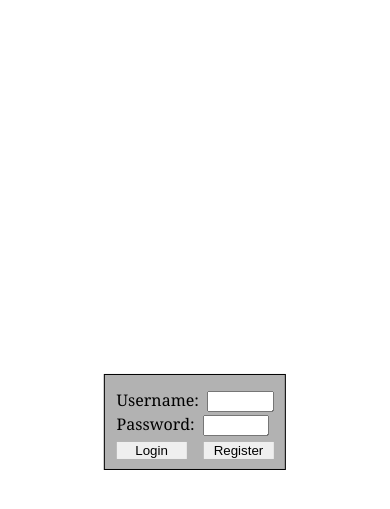
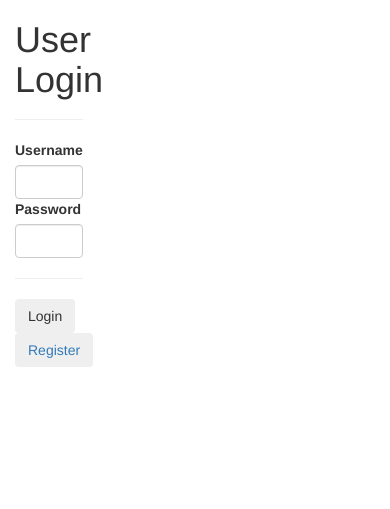
Before and after one commit to brianndjojo/instant_messaging_app, a PHP site: page /register/login.php in a window 390 px wide. Shown: the top 509 px of the page. Run offline with PHP 8.4, Linux system fonts and the light colour scheme; some libraries are stand-ins or nearby versions.

Commit message:
[30/11/19] Fixed Login Error & Used Bootstrap.
- Changed design & used Bootstrap for responsiveness.
- Fixed a Login Error.
- Fixed Registration button.

```diff
--- a/login/login.php
+++ b/login/login.php
@@ -3,30 +3,39 @@
 <head>
     <meta charset="utf-8" />
     <meta http-equiv="X-UA-Compatible" content="IE=edge">
-    <title>Page Title</title>
+    <title>User Logins</title>
     <meta name="viewport" content="width=device-width, initial-scale=1">
-    <link rel="stylesheet" type="text/css" media="screen" href="reset.css" />
-    <link rel="stylesheet" type="text/css" media="screen" href="style.css" />
+    <link rel="stylesheet" type="text/css" media="screen" href="css/main/reset.css" />
+    <link rel="stylesheet" type="text/css" media="screen" href="css/bootstrap.min.css" />
+    <link rel="stylesheet" type="text/css" media="screen" href="css/main/style.css" />
+
     <script src="process.php"></script>
 </head>
 <body>
     <div id="login">
         <form action = "process.php" id = "loginForm" method = "POST">
-            <p>
-                <label>Username:</label>
-                <input type = "text" id = "userText" name = "username" />
-            </p>
 
-            <p>
-                <label>Password:</label>
-                <input type = "password" id = "passwordText" name = "password" />
-            </p>
+            <div class = "container">
+                <div class = "row">
+                    <div class = "col-xs-3">
+                        <h1>User Login</h1>
 
-            <input type = "submit" id = "submitButton" value = "Login" />
+                        <hr class = "mb-3">
 
-            <input type = "submit" id = "registerButton" value = "Register" />
+                        <label><b>Username</b></label>
+                        <input class = "form-control" id = "userText" type = "text" name = "username" required>
 
+                        <label><b>Password</b></label>
+                        <input class = "form-control" id = "passwordText" type = "password" name = "password" required>
 
+                        <hr class = "mb-3">
+
+                        <input type = "submit" class="btn btn-outline-dark" id = "submitButton" value = "Login" />
+
+                        <a href = "http://localhost/register/registration.php"><input type = "submit" class="btn btn-outline-dark" id = "registerButton" value = "Register"  /></a>
+                    </div>
+                </div>
+            </div>
         </form>
     </div>
 </body>
--- a/login/process.php
+++ b/login/process.php
@@ -24,18 +24,63 @@
     $info_result = mysql_query(" SELECT * FROM `users` WHERE username = '$userName' " )
                         or die("Failed to query the database. ".mysql_error());
     $row = mysql_fetch_array($info_result);
+    if($row['username'] == $userName)
+    {
+        $fetchedKey = Key::loadFromAsciiSafeString($row['userKey']);
+        $storedPass = Crypto::decrypt($row['password'], $fetchedKey, $raw_binary = false);
 
-    $fetchedKey = Key::loadFromAsciiSafeString($row['userKey']);
-    $storedPass = Crypto::decrypt($row['password'], $fetchedKey, $raw_binary = false);
+        if($passWord == $storedPass && $row['username'] != "" && $row['password'] != "")
+        {
 
-    if($row['username'] == $userName && $passWord == $storedPass && $row['username'] != "" && $row['password'] != "")
-    {
-        echo "Welcome ".$row['username'];
+        echo "Login Success!";
+
+        }
     }
-    else
-    {
-        header("Location:loginFailed.php");
-        exit();
 
-    }
+    //Generates Error msg by default as login was not successful.
+    echo '<div class="errorMsg"> Invalid Username or Password! </div>';
+
 ?>
+
+<!DOCTYPE html>
+<html>
+<head>
+    <meta charset="utf-8" />
+    <meta http-equiv="X-UA-Compatible" content="IE=edge">
+    <title>User Logins</title>
+    <meta name="viewport" content="width=device-width, initial-scale=1">
+    <link rel="stylesheet" type="text/css" media="screen" href="css/main/reset.css" />
+    <link rel="stylesheet" type="text/css" media="screen" href="css/bootstrap.min.css" />
+    <link rel="stylesheet" type="text/css" media="screen" href="css/main/style.css" />
+
+    <script src="process.php"></script>
+</head>
+<body>
+    <div id="login">
+        <form action = "process.php" id = "loginForm" method = "POST">
+
+            <div class = "container">
+                <div class = "row">
+                    <div class = "col-xs-3">
+                        <h1>User Login</h1>
+
+                        <hr class = "mb-3">
+
+                        <label><b>Username</b></label>
+                        <input class = "form-control" id = "userText" type = "text" name = "username" required>
+
+                        <label><b>Password</b></label>
+                        <input class = "form-control" id = "passwordText" type = "password" name = "password" required>
+
+                        <hr class = "mb-3">
+
+                        <input type = "submit" class="btn btn-outline-dark" id = "submitButton" value = "Login" />
+
+                        <a href = "http://localhost/register/registration.php"><input type = "submit" class="btn btn-outline-dark" id = "registerButton" value = "Register"  /></a>
+                    </div>
+                </div>
+            </div>
+        </form>
+    </div>
+</body>
+</html>
--- a/login/style.css
+++ b/login/style.css
@@ -1,75 +1,23 @@
 body{
-    style:none;
-    font-family: cambria;
+     background: black;
 }
 #login{
-    style:none;
     position: absolute;
     margin:0;
     top:50%;
     left:50%;
     transform: translate(-50%, -50%);
-    border: 1px solid black;
-    padding: 3vw 3vw 3vw 3vw;
-    background: rgba(0,0,0,0.3);
 
 }
 
-label{
-    margin-right: 1vw;
-}
-
-input{
-    width: 15vw;
-    position: relative;
-    margin-top: 1vw;
-
-}
-
-#submitButton{
-    width: 70px;
-    position: relative;
-    top: 0.5vw;
-    border:none;
-}
-
-#submitButton:hover{
-    style:none;
-    background-color:rgba(0,0,0,0.3);
+.container{
+    color: grey;
 }
 
 #registerButton{
-    width: 70px;
-    position: relative;
-    top: 0.5vw;
     float: right;
-    border:none;
 }
 
-#registerButton:hover{
-    style:none;
-    background-color:rgba(0,0,0,0.3);
+.errorMsg{
+    color: red;
 }
-
-#failedMessage{
-    position: absolute;
-    top: 15vw;
-    border:none;
-
-
-    top:60%;
-    left:50%;
-    transform: translate(-50%, -50%);
-
-
-
-    white-space: nowrap;
-    font-family: cambria;
-    font-size: 15px;
-
-
-    border-bottom: 1px solid black;
-    padding-top: 6vw;
-    padding-bottom: 0.2vw;
-
-}
```
